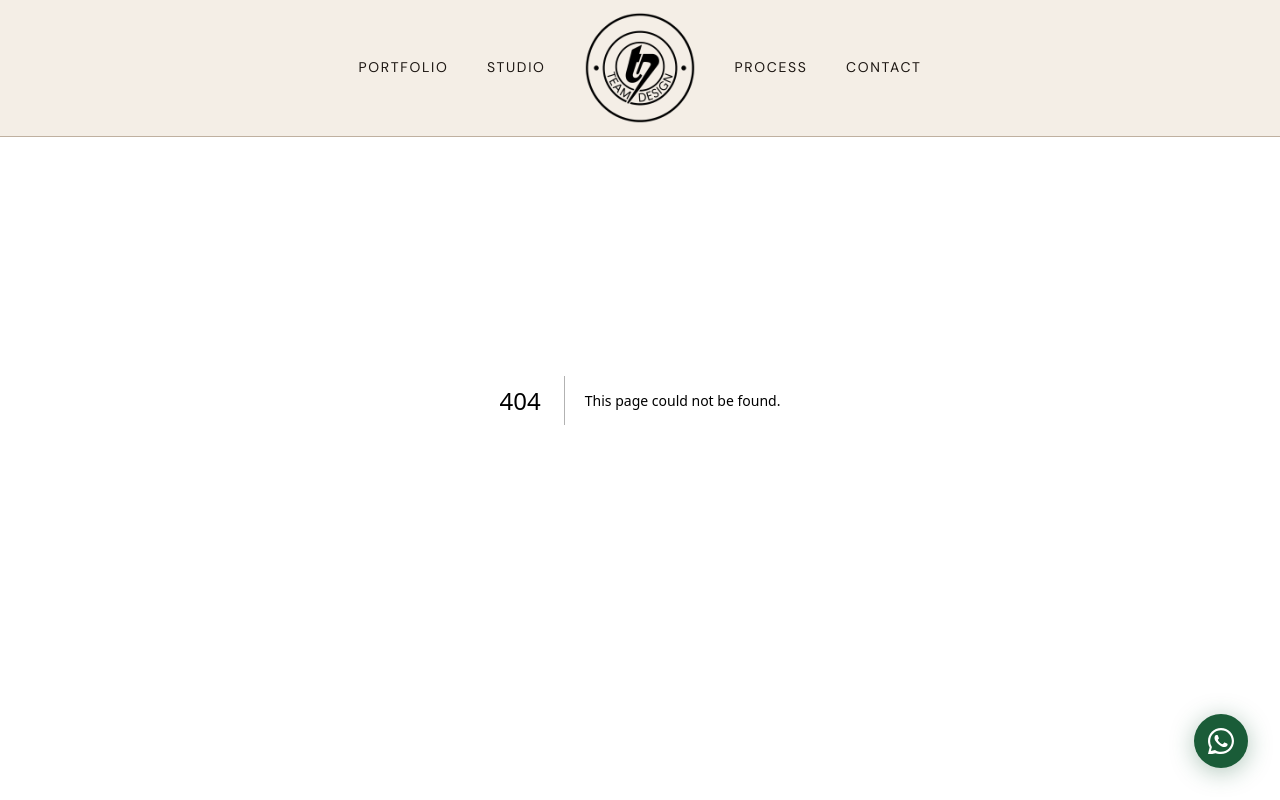
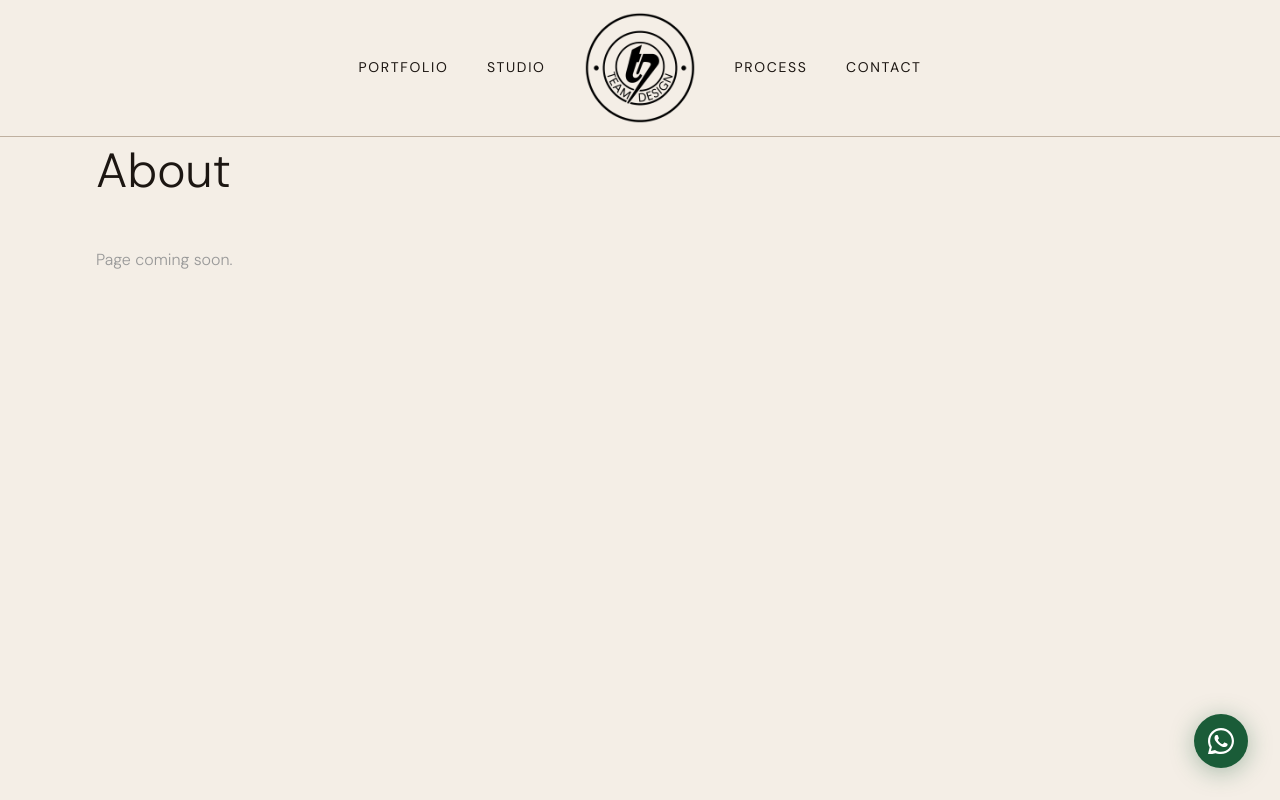
Before and after one commit to IsaKher/teamdesign, a Next.js app: page /about in a window 1280 px wide. Before the commit this address had no page. Shown: the top 800 px of the page. Built offline with nearby package versions, Linux system fonts and the light colour scheme.

Commit message:
Scaffold new page at /about — placeholder for upcoming page
https://claude.ai/code/session_01YWPSPprXSvR8eA56dGJVMD

```diff
--- /dev/null
+++ b/app/about/page.module.css
@@ -0,0 +1,16 @@
+.page {
+  min-height: 100vh;
+  padding: 8rem 2rem 4rem;
+  max-width: 72rem;
+  margin: 0 auto;
+}
+
+.title {
+  font-size: 3rem;
+  font-weight: 300;
+  margin-bottom: 2rem;
+}
+
+.placeholder {
+  color: #999;
+}
--- /dev/null
+++ b/app/about/page.tsx
@@ -0,0 +1,16 @@
+import type { Metadata } from 'next';
+import styles from './page.module.css';
+
+export const metadata: Metadata = {
+  title: 'About',
+  description: 'About Team Design Architects.',
+};
+
+export default function AboutPage() {
+  return (
+    <main className={styles.page}>
+      <h1 className={styles.title}>About</h1>
+      <p className={styles.placeholder}>Page coming soon.</p>
+    </main>
+  );
+}
```
